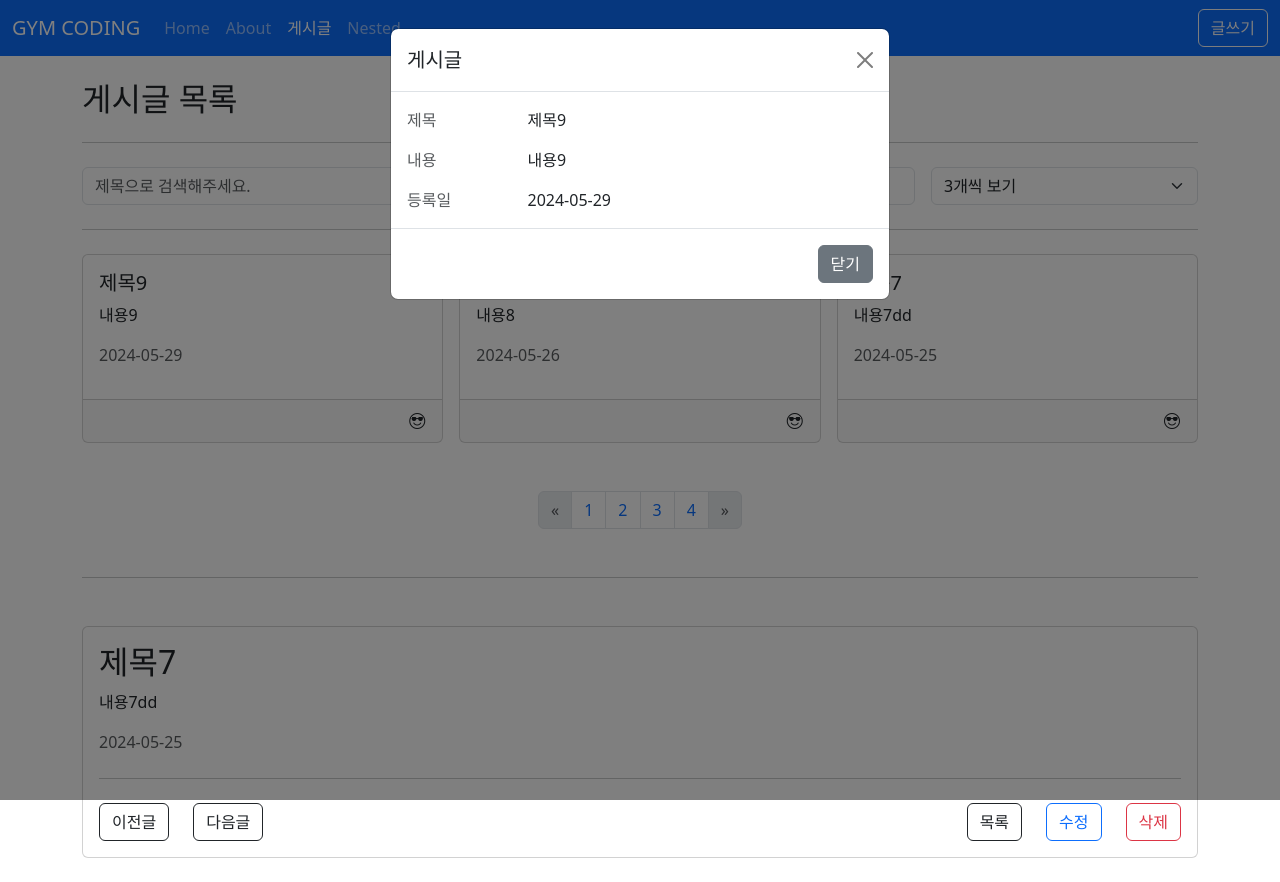
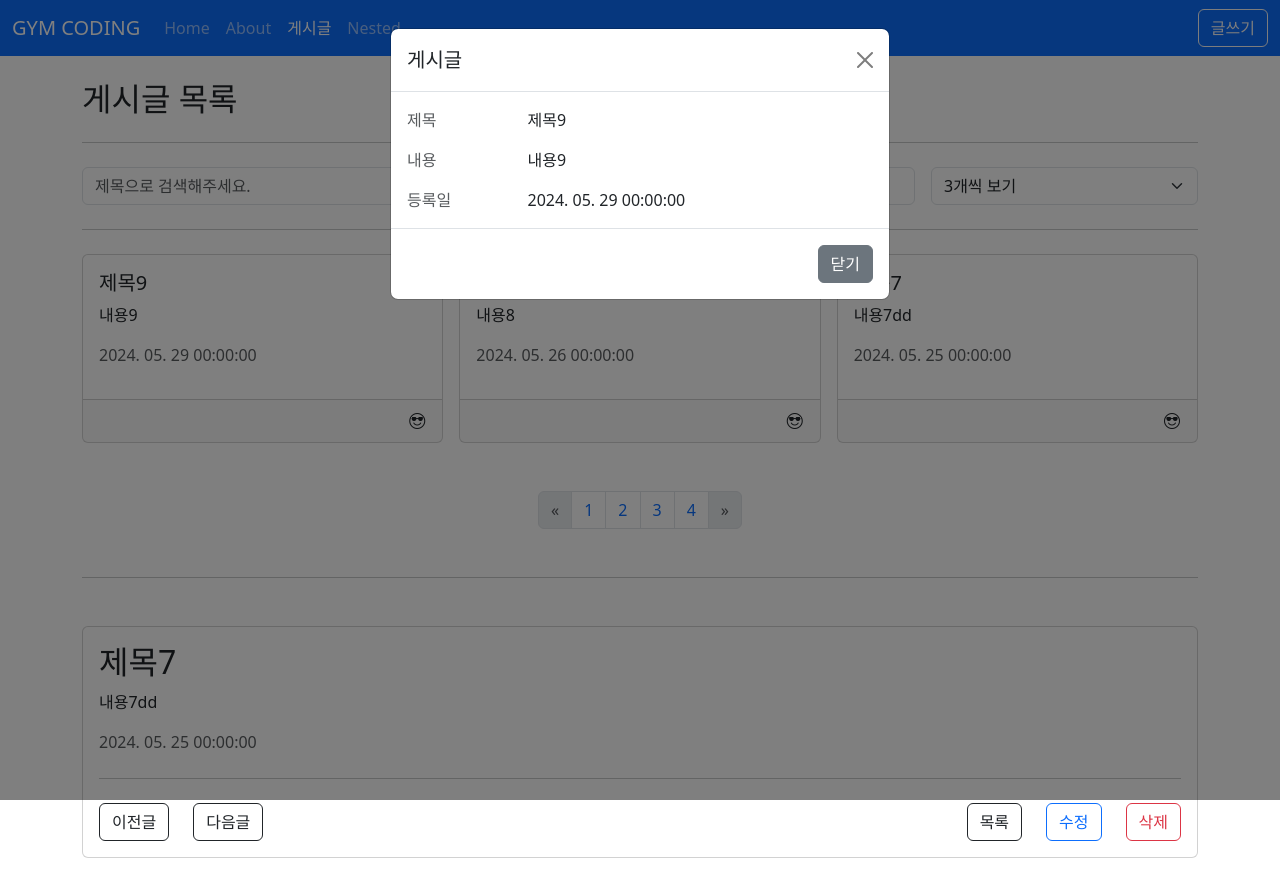
Before and after one commit to JungHoiMin/inflearn, a Vue app in the folder Vue3 완벽 마스터_기초부터 실전까지(실전편)/vue3-posts/: page /posts in a window 1280 px wide. Both pictures are taken after a click on the button 417 px from the left and 421 px from the top of the page. Built offline with nearby package versions, Linux system fonts and the light colour scheme; data requests are answered from the project's data file.

Commit message:
Section 6 재사용성 - dayjs 플러그인 등록

```diff
--- a/Vue3 완벽 마스터_기초부터 실전까지(실전편)/vue3-posts/package.json
+++ b/Vue3 완벽 마스터_기초부터 실전까지(실전편)/vue3-posts/package.json
@@ -15,6 +15,7 @@
     "axios": "^1.7.2",
     "bootstrap": "^5.3.3",
     "bootstrap-icons": "^1.11.3",
+    "dayjs": "^1.11.11",
     "vue": "^3.4.21",
     "vue-router": "^4.3.2"
   },
--- a/Vue3 완벽 마스터_기초부터 실전까지(실전편)/vue3-posts/src/components/posts/PostItem.vue
+++ b/Vue3 완벽 마스터_기초부터 실전까지(실전편)/vue3-posts/src/components/posts/PostItem.vue
@@ -1,7 +1,7 @@
 <script setup>
-import { defineProps, defineEmits } from 'vue';
+import { defineProps, defineEmits, inject, computed } from 'vue';
 
-defineProps({
+const props = defineProps({
   title: {
     type: String,
     required: true,
@@ -16,13 +16,17 @@
   },
 });
 defineEmits(['modal']);
+const dayjs = inject('dayjs');
+const createdDate = computed(() =>
+  dayjs(props.createdAt).format('YYYY. MM. DD HH:mm:ss'),
+);
 </script>
 
 <template>
   <AppCard>
     <h5 class="card-title">{{ title }}</h5>
     <p class="card-text">{{ content }}</p>
-    <p class="text-muted">{{ createdAt }}</p>
+    <p class="text-muted">{{ createdDate }}</p>
     <template #footer>
       <div class="d-flex flex-row-reverse">
         <button class="btn p-0" @click.stop="$emit('modal')">
--- a/Vue3 완벽 마스터_기초부터 실전까지(실전편)/vue3-posts/src/components/posts/PostModal.vue
+++ b/Vue3 완벽 마스터_기초부터 실전까지(실전편)/vue3-posts/src/components/posts/PostModal.vue
@@ -33,7 +33,9 @@
         <div class="col-3 text-muted">내용</div>
         <div class="col-9">{{ content }}</div>
         <div class="col-3 text-muted">등록일</div>
-        <div class="col-9">{{ createdAt }}</div>
+        <div class="col-9">
+          {{ $dayjs(createdAt).format('YYYY. MM. DD HH:mm:ss') }}
+        </div>
       </div>
     </template>
     <template #actions>
--- a/Vue3 완벽 마스터_기초부터 실전까지(실전편)/vue3-posts/src/main.js
+++ b/Vue3 완벽 마스터_기초부터 실전까지(실전편)/vue3-posts/src/main.js
@@ -7,10 +7,12 @@
 import globalComponents from '@/plugins/global-components';
 import 'bootstrap/dist/js/bootstrap.js';
 import globalDirectives from '@/plugins/global-directives.js'
+import dayjs from '@/plugins/dayjs.js'
 
 const app = createApp(App);
 app.use(globalComponents);
 app.use(globalDirectives);
+app.use(dayjs);
 app.use(router);
 app.mount('#app');
 
--- /dev/null
+++ b/Vue3 완벽 마스터_기초부터 실전까지(실전편)/vue3-posts/src/plugins/dayjs.js
@@ -0,0 +1,8 @@
+import dayjs from 'dayjs';
+
+export default {
+  install(app) {
+    app.config.globalProperties.$dayjs = dayjs;
+    app.provide('dayjs', dayjs);
+  },
+};
--- a/Vue3 완벽 마스터_기초부터 실전까지(실전편)/vue3-posts/src/views/posts/PostDetailView.vue
+++ b/Vue3 완벽 마스터_기초부터 실전까지(실전편)/vue3-posts/src/views/posts/PostDetailView.vue
@@ -45,7 +45,9 @@
   <div>
     <h2>{{ post.title }}</h2>
     <p>{{ post.content }}</p>
-    <p class="text-muted">{{ post.createdAt }}</p>
+    <p class="text-muted">
+      {{ $dayjs(post.createdAt).format('YYYY. MM. DD HH:mm:ss') }}
+    </p>
     <hr class="my-4 g-2" />
     <div class="row">
       <div class="col-auto">
```
Also changed, not shown: 1 other file (tests, documents, lock files or other folders).
